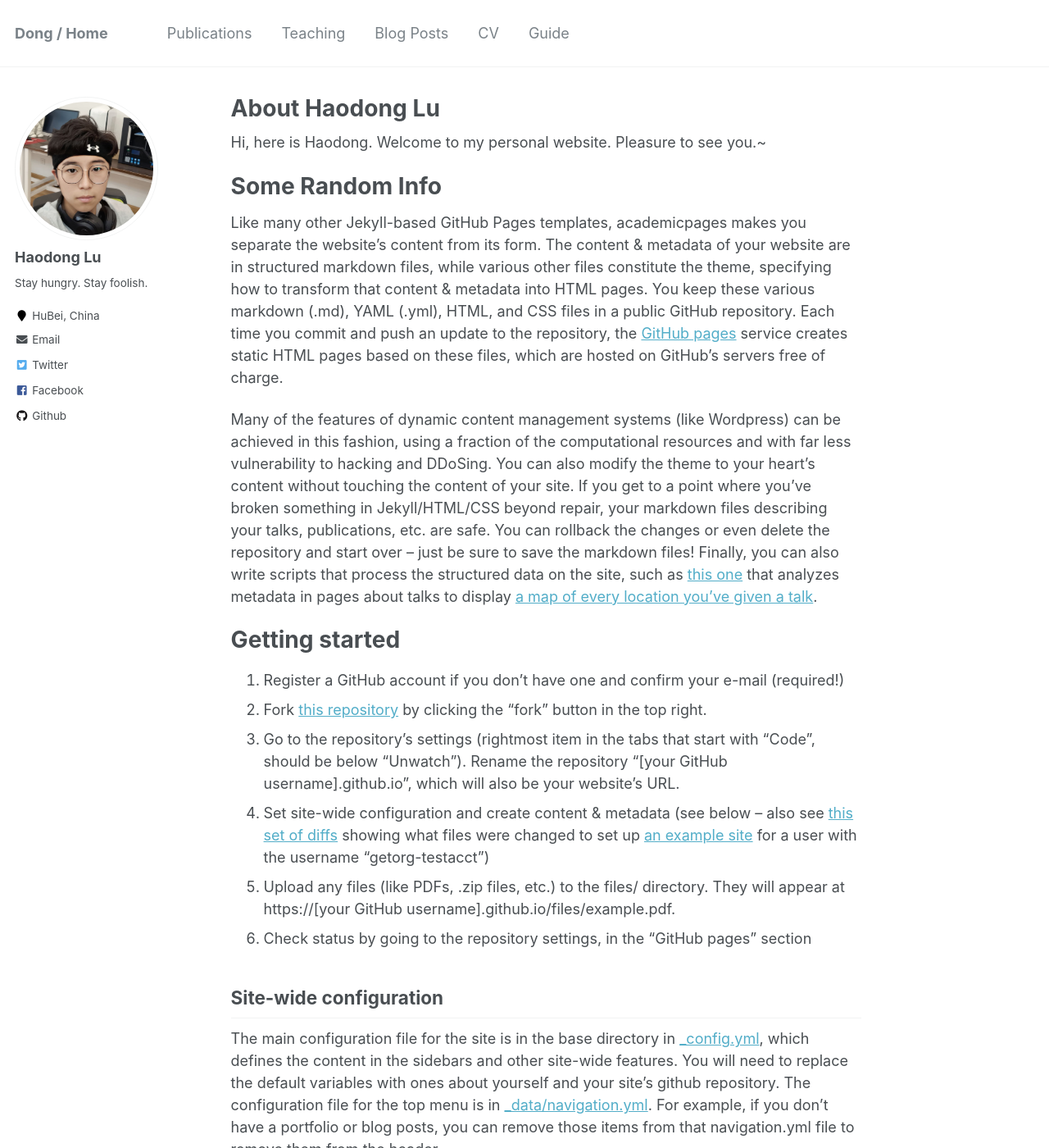
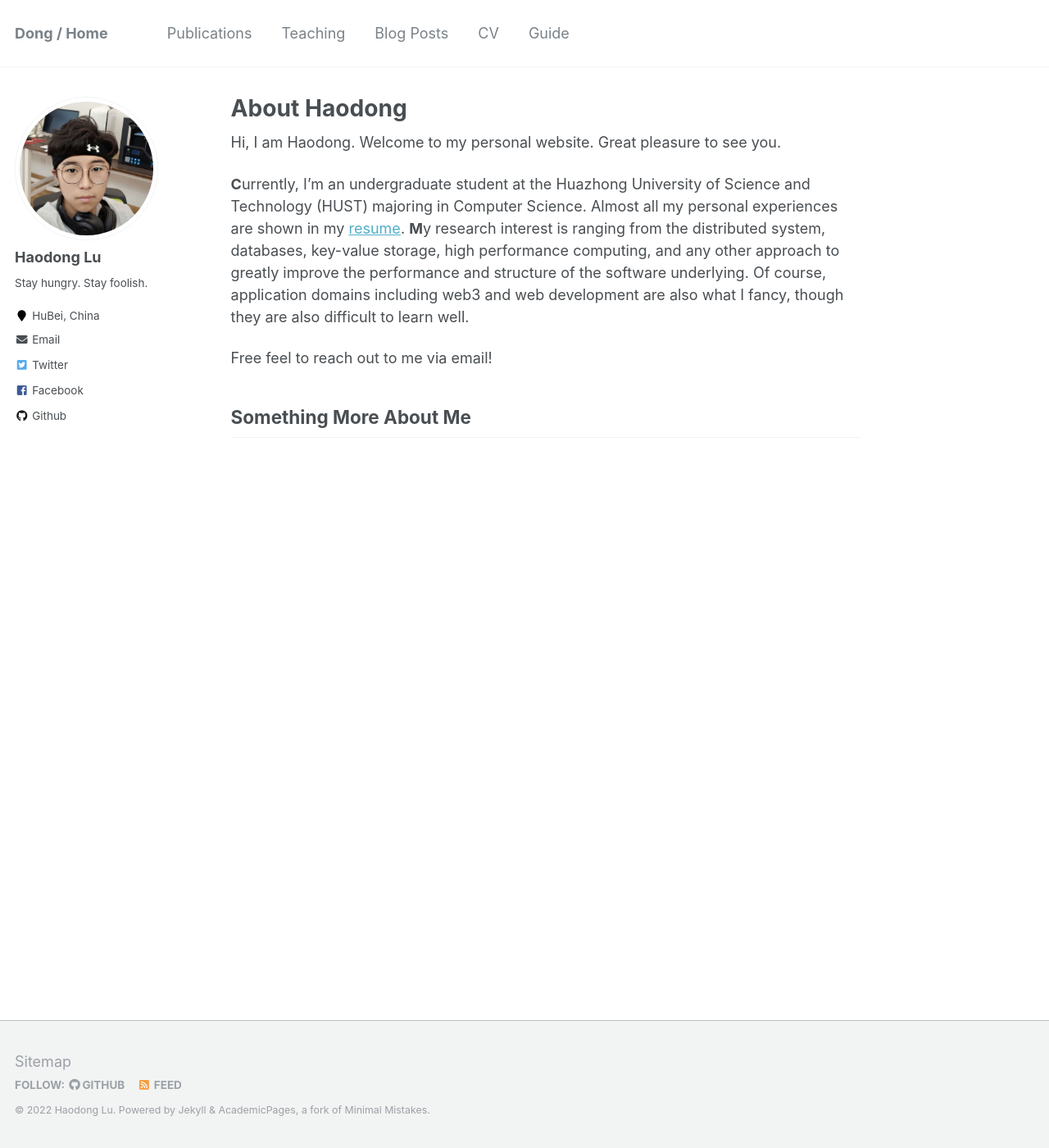
Before and after one commit to SleepyLGod/SleepyLGod.github.io, a Jekyll site: the page built from _pages/about.md, in a window 1280 px wide and 1400 px high. Shown: the whole window at 82% size. Built offline with Jekyll 4.4.1, drawn with Linux system fonts in a browser that asks for light colours; some of the changed text lies outside the part shown.

Commit message:
config file updated

```diff
--- a/_config.dev.yml
+++ b/_config.dev.yml
@@ -7,7 +7,7 @@ analytics:
 
 comments:
   disqus:
-    shortname            : "mmistakes-dev"
+    shortname            : "sleepylgod-dev"
 
 sass:
   style: expanded
--- a/_config.yml
+++ b/_config.yml
@@ -11,8 +11,8 @@ title                    : "Dong / Home"
 title_separator          : "-"
 name                     : &name "Haodong Lu"
 description              : &description "personal description"
-url                      : https://sleepylgod.github.io/ # http://localhost:4000/ # the base hostname & protocol for your site e.g. "https://mmistakes.github.io"
-baseurl                  : "" # the subpath of your site, e.g. "/blog"
+url                      : http://localhost:4000/ # https://sleepylgod.github.io/  OR  http://localhost:4000/  the base hostname & protocol for your site
+baseurl                  : "/" # the subpath of your site, e.g. "/blog"
 repository               : "SleepyLGod/SleepyLGod.github.io"
 teaser                   :  # filename of teaser fallback teaser image placed in /images/, .e.g. "500x300.png"
 breadcrumbs              : false # true, false (default)
--- a/_pages/about.md
+++ b/_pages/about.md
@@ -1,6 +1,6 @@
 ---
 permalink: /
-title: "About Haodong Lu"
+title: "About Haodong"
 excerpt: "About me"
 author_profile: true
 redirect_from:
@@ -8,43 +8,11 @@ redirect_from:
   - /about.html
 ---
 
-Hi, here is Haodong. Welcome to my personal website. Pleasure to see you.~
+Hi, I am Haodong. Welcome to my personal website. Great pleasure to see you.
 
-Some Random Info
-======
-Like many other Jekyll-based GitHub Pages templates, academicpages makes you separate the website's content from its form. The content & metadata of your website are in structured markdown files, while various other files constitute the theme, specifying how to transform that content & metadata into HTML pages. You keep these various markdown (.md), YAML (.yml), HTML, and CSS files in a public GitHub repository. Each time you commit and push an update to the repository, the [GitHub pages](https://pages.github.com/) service creates static HTML pages based on these files, which are hosted on GitHub's servers free of charge.
+**C**urrently, I'm an undergraduate student at the Huazhong University of Science and Technology (HUST) majoring in Computer Science. Almost all my personal experiences are shown in my [resume](https://sleepylgod.github.io/cv/). **M**y research interest is ranging from the distributed system, databases, key-value storage, high performance computing, and any other approach to greatly improve the performance and structure of the software underlying. Of course, application domains including web3 and web development are also what I fancy, though they are also difficult to learn well.
 
-Many of the features of dynamic content management systems (like Wordpress) can be achieved in this fashion, using a fraction of the computational resources and with far less vulnerability to hacking and DDoSing. You can also modify the theme to your heart's content without touching the content of your site. If you get to a point where you've broken something in Jekyll/HTML/CSS beyond repair, your markdown files describing your talks, publications, etc. are safe. You can rollback the changes or even delete the repository and start over -- just be sure to save the markdown files! Finally, you can also write scripts that process the structured data on the site, such as [this one](https://github.com/academicpages/academicpages.github.io/blob/master/talkmap.ipynb) that analyzes metadata in pages about talks to display [a map of every location you've given a talk](https://academicpages.github.io/talkmap.html).
+Free feel to reach out to me via email!
 
-Getting started
-======
-1. Register a GitHub account if you don't have one and confirm your e-mail (required!)
-1. Fork [this repository](https://github.com/academicpages/academicpages.github.io) by clicking the "fork" button in the top right.
-1. Go to the repository's settings (rightmost item in the tabs that start with "Code", should be below "Unwatch"). Rename the repository "[your GitHub username].github.io", which will also be your website's URL.
-1. Set site-wide configuration and create content & metadata (see below -- also see [this set of diffs](http://archive.is/3TPas) showing what files were changed to set up [an example site](https://getorg-testacct.github.io) for a user with the username "getorg-testacct")
-1. Upload any files (like PDFs, .zip files, etc.) to the files/ directory. They will appear at https://[your GitHub username].github.io/files/example.pdf.
-1. Check status by going to the repository settings, in the "GitHub pages" section
-
-Site-wide configuration
-------
-The main configuration file for the site is in the base directory in [_config.yml](https://github.com/academicpages/academicpages.github.io/blob/master/_config.yml), which defines the content in the sidebars and other site-wide features. You will need to replace the default variables with ones about yourself and your site's github repository. The configuration file for the top menu is in [_data/navigation.yml](https://github.com/academicpages/academicpages.github.io/blob/master/_data/navigation.yml). For example, if you don't have a portfolio or blog posts, you can remove those items from that navigation.yml file to remove them from the header.
-
-Create content & metadata
-------
-For site content, there is one markdown file for each type of content, which are stored in directories like _publications, _talks, _posts, _teaching, or _pages. For example, each talk is a markdown file in the [_talks directory](https://github.com/academicpages/academicpages.github.io/tree/master/_talks). At the top of each markdown file is structured data in YAML about the talk, which the theme will parse to do lots of cool stuff. The same structured data about a talk is used to generate the list of talks on the [Talks page](https://academicpages.github.io/talks), each [individual page](https://academicpages.github.io/talks/2012-03-01-talk-1) for specific talks, the talks section for the [CV page](https://academicpages.github.io/cv), and the [map of places you've given a talk](https://academicpages.github.io/talkmap.html) (if you run this [python file](https://github.com/academicpages/academicpages.github.io/blob/master/talkmap.py) or [Jupyter notebook](https://github.com/academicpages/academicpages.github.io/blob/master/talkmap.ipynb), which creates the HTML for the map based on the contents of the _talks directory).
-
-**Markdown generator**
-
-I have also created [a set of Jupyter notebooks](https://github.com/academicpages/academicpages.github.io/tree/master/markdown_generator
-) that converts a CSV containing structured data about talks or presentations into individual markdown files that will be properly formatted for the academicpages template. The sample CSVs in that directory are the ones I used to create my own personal website at stuartgeiger.com. My usual workflow is that I keep a spreadsheet of my publications and talks, then run the code in these notebooks to generate the markdown files, then commit and push them to the GitHub repository.
-
-How to edit your site's GitHub repository
-------
-Many people use a git client to create files on their local computer and then push them to GitHub's servers. If you are not familiar with git, you can directly edit these configuration and markdown files directly in the github.com interface. Navigate to a file (like [this one](https://github.com/academicpages/academicpages.github.io/blob/master/_talks/2012-03-01-talk-1.md) and click the pencil icon in the top right of the content preview (to the right of the "Raw | Blame | History" buttons). You can delete a file by clicking the trashcan icon to the right of the pencil icon. You can also create new files or upload files by navigating to a directory and clicking the "Create new file" or "Upload files" buttons.
-
-Example: editing a markdown file for a talk
-![Editing a markdown file for a talk](/images/editing-talk.png)
-
-For more info
-------
-More info about configuring academicpages can be found in [the guide](https://academicpages.github.io/markdown/). The [guides for the Minimal Mistakes theme](https://mmistakes.github.io/minimal-mistakes/docs/configuration/) (which this theme was forked from) might also be helpful.
+Something More About Me
+-------
--- a/talkmap.py
+++ b/talkmap.py
@@ -34,7 +34,6 @@ for file in g:
             loc_end = lines_trim.find('"')
             location = lines_trim[:loc_end]
 
-
         location_dict[location] = geocoder.geocode(location)
         print(location, "\n", location_dict[location])
 
```
Also changed, not shown: Gemfile (+5 -3 lines), Gemfile.lock.
